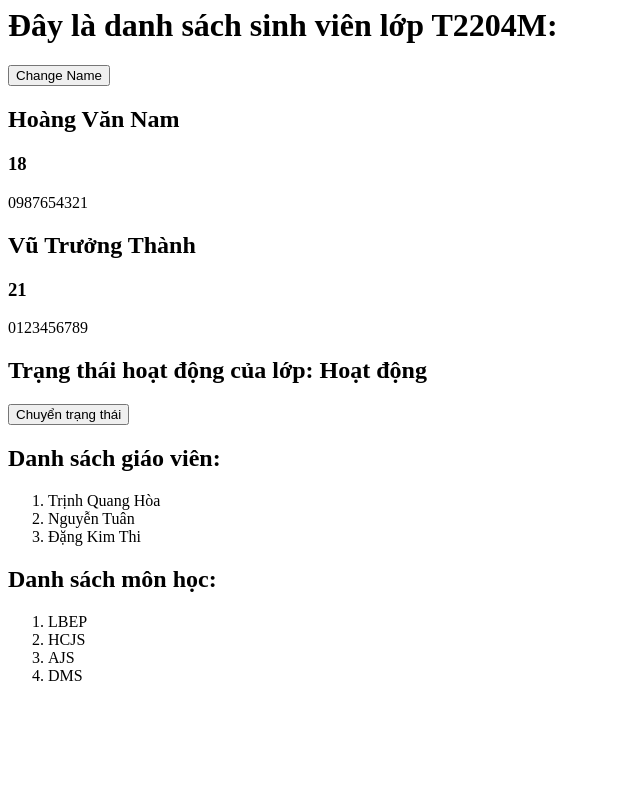
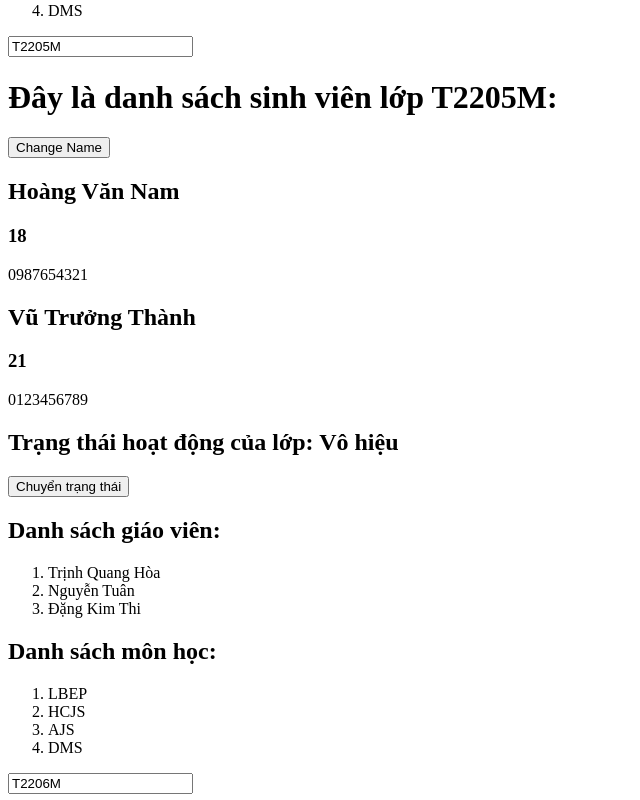
Before and after one commit to hoatq-fptaptech/T2204M_Angular, an Angular app: page / in a window 1280 px wide. Shown: the part 780-1580 px from the top of the page, without its empty margins (0-640 px from the left). Before the commit the page ends 1481 px from the top, so only its background shows below. Built offline with nearby package versions, Linux system fonts and the light colour scheme; no server answers.

Commit message:
call api

```diff
--- a/src/app/app.component.html
+++ b/src/app/app.component.html
@@ -1,2 +1,2 @@
-<app-classroom></app-classroom>
-<app-classroom></app-classroom>
+<app-currentweather></app-currentweather>
+<app-classroom *ngFor="let cr of classGroup" [data]="cr"></app-classroom>
--- a/src/app/app.component.ts
+++ b/src/app/app.component.ts
@@ -1,4 +1,5 @@
 import { Component } from '@angular/core';
+import {IClassroom} from "./interfaces/classroom.interface";
 
 @Component({
   selector: 'app-root',
@@ -8,6 +9,9 @@ import { Component } from '@angular/core';
 export class AppComponent {
   title = 'T2204M-Angular';
 
-  classNames = [];
-  classStatus = [];
+  classGroup: IClassroom[] = [
+    {className: 'T2204M',classStatus: true},
+    {className: 'T2205M',classStatus: false},
+    {className: 'T2206M',classStatus: true},
+  ];
 }
--- a/src/app/app.module.ts
+++ b/src/app/app.module.ts
@@ -5,15 +5,19 @@ import { AppComponent } from './app.component';
 import {StudentComponent} from "./student/student.component";
 import {ClassroomComponent} from "./classroom/classroom.component";
 import {FormsModule} from "@angular/forms";
+import {CurrentweatherComponent} from "./currentweather/currentweather.component";
+import {HttpClientModule} from "@angular/common/http";
 
 @NgModule({
   declarations: [
     AppComponent,
     StudentComponent,
-    ClassroomComponent
+    ClassroomComponent,
+    CurrentweatherComponent
   ],
   imports: [
-    BrowserModule,FormsModule
+    BrowserModule,FormsModule,
+    HttpClientModule
   ],
   providers: [],
   bootstrap: [AppComponent]
--- a/src/app/classroom/classroom.component.html
+++ b/src/app/classroom/classroom.component.html
@@ -1,12 +1,12 @@
-<input type="text" [(ngModel)]="className" placeholder="Class name.."/>
-<h1>Đây là danh sách sinh viên lớp {{className}}:</h1>
+<input type="text" [(ngModel)]="data.className" placeholder="Class name.."/>
+<h1>Đây là danh sách sinh viên lớp {{data.className}}:</h1>
 <button type="button" (click)="changeName()">Change Name</button>
 <app-student *ngFor="let sv of studentArray"
              [data]="sv">
 </app-student>
 <h2>Trạng thái hoạt động của lớp:
-  <span *ngIf="classStatus">Hoạt động</span>
-  <span *ngIf="!classStatus">Vô hiệu</span>
+  <span *ngIf="data.classStatus">Hoạt động</span>
+  <span *ngIf="!data.classStatus">Vô hiệu</span>
 </h2>
 <button type="button" (click)="changeStatus()">Chuyển trạng thái</button>
 
--- a/src/app/classroom/classroom.component.ts
+++ b/src/app/classroom/classroom.component.ts
@@ -1,13 +1,15 @@
-import {Component} from "@angular/core";
+import {Component,Input} from "@angular/core";
 import {IStudent} from "../interfaces/student.interface";
+import {IClassroom} from "../interfaces/classroom.interface";
 
 @Component({
   selector:'app-classroom',
   templateUrl:'./classroom.component.html'
 })
 export class ClassroomComponent {
-  className = 'T2204M';
-  classStatus = true;
+  @Input()
+  data!: IClassroom;
+
   studentNames = [
     'Hoàng Văn Nam',
     'Vũ Trưởng Thành'
@@ -32,9 +34,9 @@ export class ClassroomComponent {
     'DMS'
   ];
   changeName(){
-    this.className = 'T2203E';
+    this.data.className = 'T2203E';
   }
   changeStatus(){
-    this.classStatus = !this.classStatus;
+    this.data.classStatus = !this.data.classStatus;
   }
 }
--- /dev/null
+++ b/src/app/currentweather/currentweather.component.html
@@ -0,0 +1,7 @@
+<h1>Đây là thông tin thời tiết hôm nay:</h1>
+<div *ngIf="data">
+  <h1>{{data.name+ ','+data.sys.country}}</h1>
+  <h2>Temp: {{data.main.temp}}</h2>
+  <h2>Humidity: {{data.main.humidity}}</h2>
+  <h2>Pressure: {{data.main.pressure}}</h2>
+</div>
--- /dev/null
+++ b/src/app/currentweather/currentweather.component.ts
@@ -0,0 +1,23 @@
+import {Component} from "@angular/core";
+import {ICurrentweather} from "../interfaces/currentweather.interface";
+import {HttpClient} from "@angular/common/http";
+
+@Component({
+  selector: 'app-currentweather',
+  templateUrl:'./currentweather.component.html'
+})
+export class CurrentweatherComponent {
+    data: ICurrentweather | undefined;
+
+    // tim cach lay du lieu tu api roi cho vao bien data
+  constructor(private http: HttpClient) { //hàm này tự động chạy sau khi tạo component
+  }
+
+  ngOnInit(){ // hàm này tự động chạy sau khi print html xong
+      const url = 'https://api.openweathermap.org/data/2.5/weather?q=Hanoi,vietnam&appid=09a71427c59d38d6a34f89b47d75975c&units=metric';
+      this.http.get<ICurrentweather>(url)
+        .subscribe(value=>{
+          this.data = value;
+        });
+  }
+}
--- /dev/null
+++ b/src/app/interfaces/classroom.interface.ts
@@ -0,0 +1,4 @@
+export interface IClassroom {
+  className: string;
+  classStatus: boolean;
+}
```
Also changed, not shown: src/app/interfaces/currentweather.interface.ts (added, +56 -0 lines).
